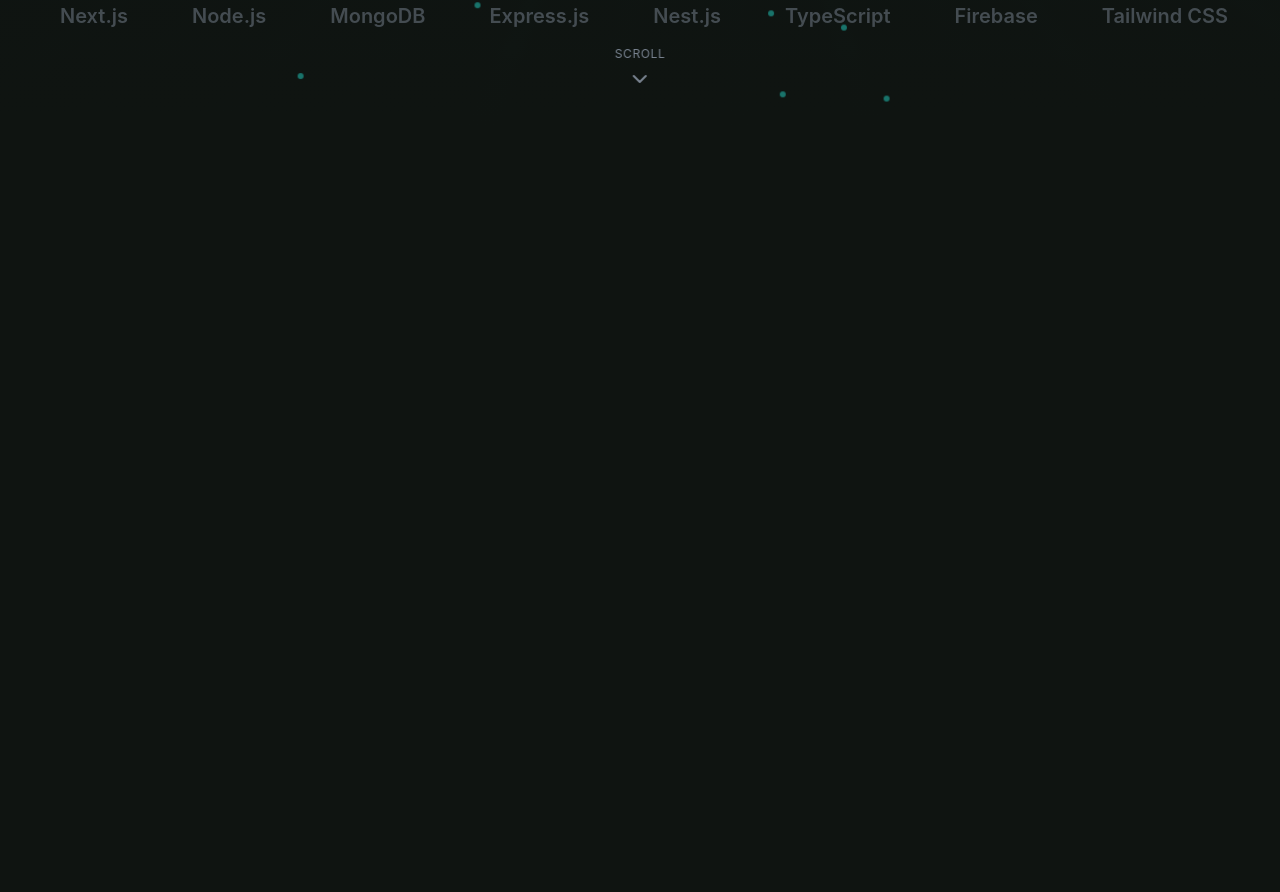
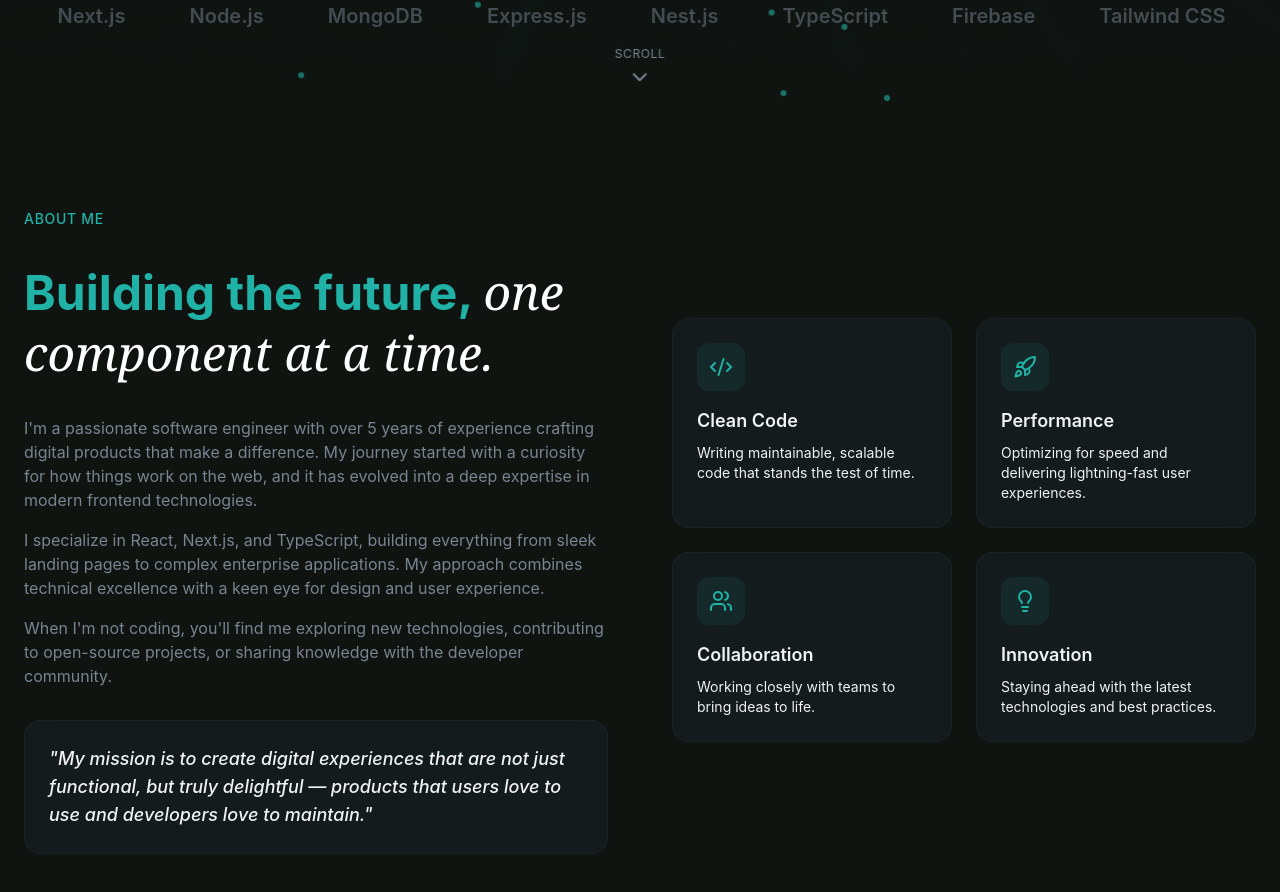
Before and after one commit to Misskhat/misskhat-hossen-portfolio, a React (Vite) app: page / in a window 1280 px wide. Shown: the part 900-1792 px from the top of the page. Before the commit the page ends 1026 px from the top, so only its background shows below. Built offline with nearby package versions, Linux system fonts and the light colour scheme.

Commit message:
added the about section

```diff
--- a/src/layout/Navbar.jsx
+++ b/src/layout/Navbar.jsx
@@ -22,7 +22,7 @@
 ];
 
 const Navbar = () => {
-  const [isMobileMenuOpen, setIsMobileMenuOper] = useState(false);
+  const [isMobileMenuOpen, setIsMobileMenuOpen] = useState(false);
   const [isScroll, setIsScroll] = useState(false);
 
   useEffect(() => {
@@ -71,7 +71,7 @@
         {/* Mobile menu button */}
         <button
           className="md:hidden p-2 text-foreground cursor-pointer"
-          onClick={() => setIsMobileMenuOper(!isMobileMenuOpen)}
+          onClick={() => setIsMobileMenuOpen(!isMobileMenuOpen)}
         >
           {isMobileMenuOpen ? <X size={24} /> : <Menu size={24} />}
         </button>
@@ -84,12 +84,18 @@
               <a
                 key={id}
                 href={link.href}
+                onClick={() => setIsMobileMenuOpen(!isMobileMenuOpen)}
                 className="text-lg text-mute-foreground hover:text-foreground py-2"
               >
                 {link.label}
               </a>
             ))}
-            <Button size="sm">Contact Me</Button>
+            <Button
+              size="sm"
+              onClick={() => setIsMobileMenuOpen(!isMobileMenuOpen)}
+            >
+              Contact Me
+            </Button>
           </div>
         </div>
       )}
--- a/src/sections/About.jsx
+++ b/src/sections/About.jsx
@@ -1,7 +1,101 @@
 import React from "react";
+import { Code2, Lightbulb, Rocket, Users } from "lucide-react";
+
+const highlights = [
+  {
+    icon: Code2,
+    title: "Clean Code",
+    description:
+      "Writing maintainable, scalable code that stands the test of time.",
+  },
+  {
+    icon: Rocket,
+    title: "Performance",
+    description:
+      "Optimizing for speed and delivering lightning-fast user experiences.",
+  },
+  {
+    icon: Users,
+    title: "Collaboration",
+    description: "Working closely with teams to bring ideas to life.",
+  },
+  {
+    icon: Lightbulb,
+    title: "Innovation",
+    description:
+      "Staying ahead with the latest technologies and best practices.",
+  },
+];
 
 const About = () => {
-  return <div></div>;
+  return (
+    <section id="about" className="relative py-20 overflow-hidden">
+      <div className="container mx-auto px-6 relative z-10">
+        <div className="grid lg:grid-cols-2 items-center gap-16">
+          {/* Left Section */}
+          <div className="space-y-8">
+            <div className="animate-fade-in">
+              <span className="text-secondary-foreground text-sm font-medium tracking-wider uppercase">
+                About Me
+              </span>
+            </div>
+            <h2 className="text-4xl md:text-5xl font-bold leading-tight animate-fade-in animation-delay-100 text-secondary-foreground">
+              Building the future,{" "}
+              <span className="font-serif italic font-normal text-white">
+                {" "}
+                one component at a time.
+              </span>
+            </h2>
+            <div className="space-y-4 text-mute-foreground animate-fade-in animation-delay-200">
+              <p>
+                I'm a passionate software engineer with over 5 years of
+                experience crafting digital products that make a difference. My
+                journey started with a curiosity for how things work on the web,
+                and it has evolved into a deep expertise in modern frontend
+                technologies.
+              </p>
+              <p>
+                I specialize in React, Next.js, and TypeScript, building
+                everything from sleek landing pages to complex enterprise
+                applications. My approach combines technical excellence with a
+                keen eye for design and user experience.
+              </p>
+              <p>
+                When I'm not coding, you'll find me exploring new technologies,
+                contributing to open-source projects, or sharing knowledge with
+                the developer community.
+              </p>
+            </div>
+            <div className="glass rounded-2xl p-6 glow-border animate-fade-in animation-delay-300">
+              <p className="text-lg font-medium italic text-foreground">
+                "My mission is to create digital experiences that are not just
+                functional, but truly delightful — products that users love to
+                use and developers love to maintain."
+              </p>
+            </div>
+          </div>
+          {/* Right Section */}
+          <div className="grid sm:grid-cols-2 gap-6">
+            {highlights.map((item, idx) => (
+              <div
+                key={idx}
+                className="glass p-6 rounded-2xl animate-fade-in"
+                style={{ animationDelay: `${(idx + 1) * 100}ms` }}
+              >
+                <div className="w-12 h-12 rounded-xl bg-primary/10 flex items-center justify-center mb-4 hover:bg-primary/20">
+                  <item.icon className="w-6 h-6 text-primary" />
+                </div>
+                <h3 className="text-lg font-semibold mb-2">{item.title}</h3>
+                <p className="text-sm text-muted-foreground">
+                  {item.description}
+                </p>
+              </div>
+            ))}
+          </div>
+        </div>
+      </div>
+    </section>
+  );
 };
 
 export default About;
```
